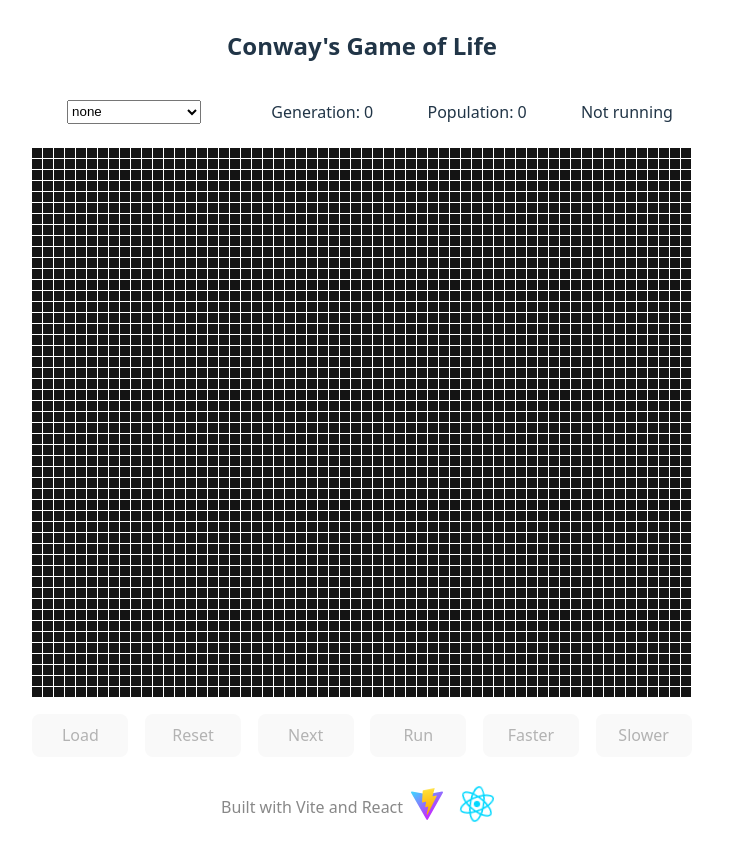
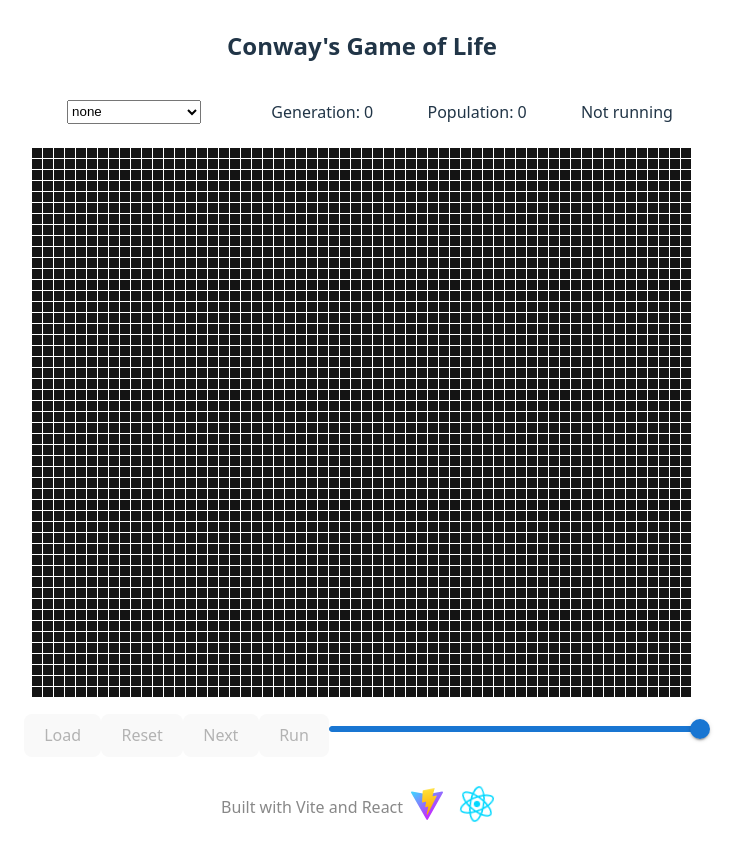
Before and after one commit to BryanAlbert/ReactLife, a React (Vite) app: page / in a window 1280 px wide. Shown: the top 860 px of the page, without its empty margins (278-1020 px from the left). Built offline with nearby package versions, Linux system fonts and the light colour scheme.

Commit message:
Replace Faster, Slower buttons with Material UI slider.

```diff
--- a/package.json
+++ b/package.json
@@ -10,6 +10,8 @@
 		"preview": "vite preview"
 	},
 	"dependencies": {
+		"@emotion/react": "^11.14.0",
+		"@emotion/styled": "^11.14.0",
 		"@mui/icons-material": "^7.1.0",
 		"@mui/material": "^7.1.0",
 		"react": "^19.1.0",
--- a/src/components/App.tsx
+++ b/src/components/App.tsx
@@ -6,6 +6,7 @@ import { loadRpentomino, loadRpentominoCorner } from '../games/Rpentomino';
 import { loadGosperGliderGun } from '../games/GosperGliderGun';
 import { computeNextGeneration } from '../gridFunctions';
 import '../styles/App.css';
+import DiscreteSlider from './Slider';
 
 const App = (): ReactElement => {
 	const width = 60;
@@ -13,8 +14,10 @@ const App = (): ReactElement => {
 	const initialDelay = 1000;
 	const delayStepSize = 50;
 	const minimumDelay = 0;
+	const maximumDelay = 1000;
 
 	const [selectedGrid, setSelectedGrid] = useState<string>('none');
+	const [currentGrid, setCurrentGrid] = useState<string>('none');
 	const [grid, setGrid] = useState<LifeState[][]>(newGrid());
 	const [generation, setGeneration] = useState<number>(0);
 	const [population, setPopulation] = useState<number>(0);
@@ -46,6 +49,7 @@ const App = (): ReactElement => {
 		setRunning(false);
 		setDelay(initialDelay);
 		setSelectedGrid('none');
+		setCurrentGrid('none');
 		setGrid(newGrid());
 		setGeneration(0);
 		setPopulation(0);
@@ -55,6 +59,7 @@ const App = (): ReactElement => {
 	const load = (): void => {
 		setRunning(false);
 		setGeneration(1);
+		setCurrentGrid(selectedGrid);
 		switch (selectedGrid)
 		{
 			case 'none':
@@ -85,6 +90,11 @@ const App = (): ReactElement => {
 		setDelay(delay => Math.max(minimumDelay, delay + offset));
 	}
 
+	const updateDelay = (delay: number): void => {
+		console.log(`Changing delay to: ${delay}`);
+		setDelay(delay);
+	}
+
 	const updatedGrid = (grid: LifeState[][]): void => {
 		setGrid(grid);
 		setIsChanged(true);
@@ -112,7 +122,7 @@ const App = (): ReactElement => {
 			<div className="horizontal-card">
 				<button className="button" type="button" disabled={selectedGrid === 'none'}
 					onClick={() => load()}>{`${isChanged && selectedGrid !== 'none' &&
-						population > 0 ? "Rel" : "L"}oad`}</button>
+					selectedGrid === currentGrid ? "Rel" : "L"}oad`}</button>
 				<button className="button" type="button" disabled={population === 0}
 					onClick={() => reset()}>Reset</button>
 				<button className="button" type="button" disabled={population === 0 ||
@@ -120,10 +130,8 @@ const App = (): ReactElement => {
 				<button className="button" type="button" disabled={population === 0}
 					onClick={() => setRunning(running => !running)}>{running ? 'Stop' : 'Run'}
 				</button>
-				<button className="button" type="button" disabled={!running || delay <= minimumDelay}
-					onClick={() => changeDelay(-delayStepSize)}>Faster</button>
-				<button className="button" type="button" disabled={!running}
-					onClick={() => changeDelay(delayStepSize)}>Slower</button>
+				<DiscreteSlider initial={initialDelay} min={minimumDelay} max={maximumDelay}
+					step={delayStepSize} update={updateDelay}/>
 			</div>
 
 			<Footer />
--- a/src/components/Slider.tsx
+++ b/src/components/Slider.tsx
@@ -1,5 +1,6 @@
 import { useState, type ReactElement } from "react";
 import { Slider } from '@mui/material';
+import '../styles/Slider.css'
 
 interface SliderProps {
   initial: number;
@@ -17,7 +18,8 @@ const DiscreteSlider = ({ initial, min, max, step, update }: SliderProps): React
   }
 
   return (
-    <Slider value={value} min={min} max={max} step={step} onChange={handleChange} />
+    <Slider className="slider" value={value} min={min} max={max} step={step}
+      valueLabelDisplay="auto" onChange={handleChange} />
   )
 }
 
--- a/src/styles/Slider.css
+++ b/src/styles/Slider.css
@@ -1,3 +1,3 @@
 .slider {
-  width: 10 em;
+  width: 10em;
 }
```
Also changed, not shown: 2 other files (tests, documents, lock files or other folders).
